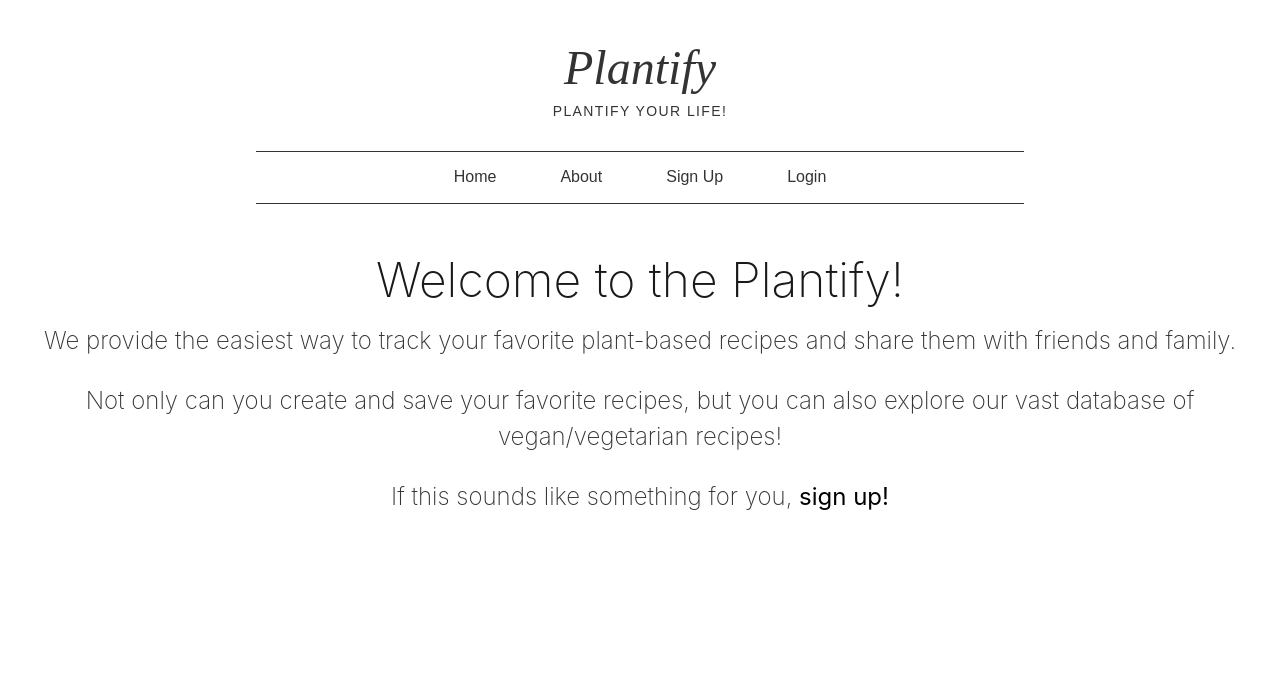
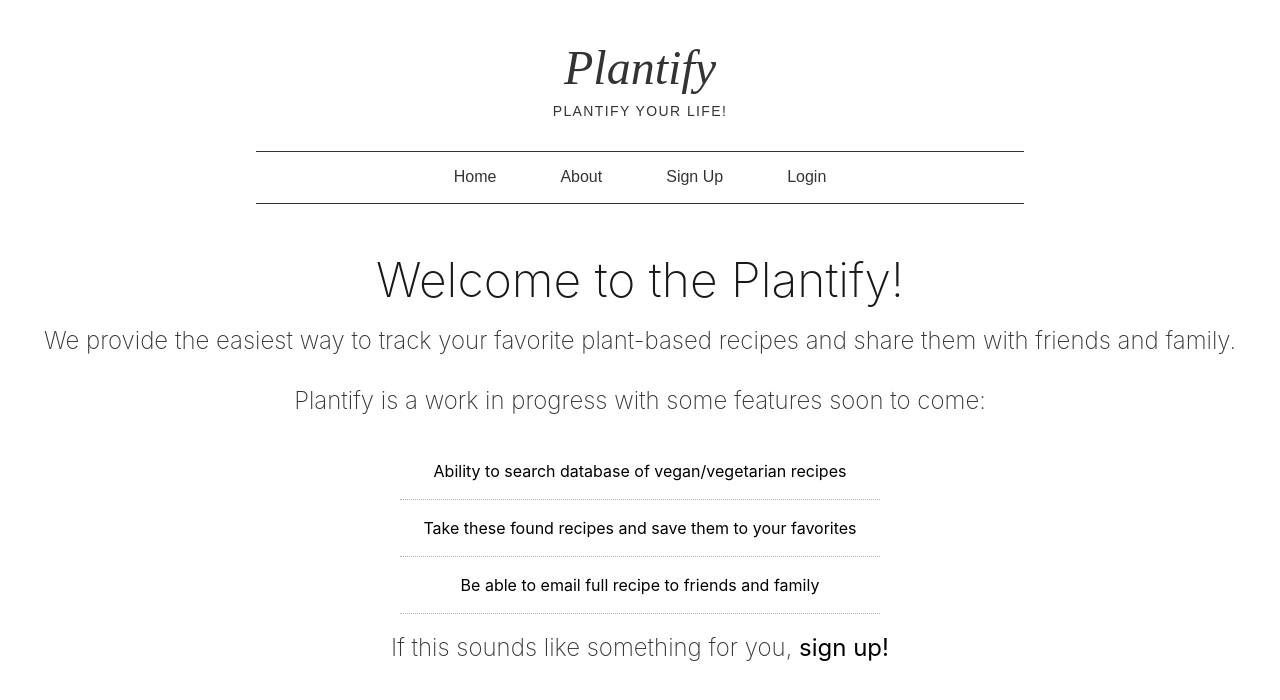
Before and after one commit to bthornton505/Plantify, a React (Create React App) app in the folder pbc-client/: page / in a window 1280 px wide. Shown: the top 700 px of the page. Built offline with nearby package versions, Linux system fonts and the light colour scheme.

Commit message:
updated the landing page to include new features coming

```diff
--- a/pbc-client/src/components/LandingPage.js
+++ b/pbc-client/src/components/LandingPage.js
@@ -15,8 +15,19 @@ const LandingPage= () => {
           We provide the easiest way to track your favorite plant-based recipes and share them with friends and family.
         </p>
         <p className="f5 f4-m f3-l fw2 black-80 mt0 lh-copy">
-          Not only can you create and save your favorite recipes, but you can also explore our vast database of vegan/vegetarian recipes!
+          Plantify is a work in progress with some features soon to come:
         </p>
+          <ul className="list pl0 measure center">
+            <li className="lh-copy pv3 ba bl-0 bt-0 br-0 b--dotted b--black-30">
+              Ability to search database of vegan/vegetarian recipes
+            </li>
+            <li className="lh-copy pv3 ba bl-0 bt-0 br-0 b--dotted b--black-30">
+              Take these found recipes and save them to your favorites
+            </li>
+            <li className="lh-copy pv3 ba bl-0 bt-0 br-0 b--dotted b--black-30">
+              Be able to email full recipe to friends and family
+            </li>
+          </ul>
         <p className="f5 f4-m f3-l fw2 black-80 mt0 lh-copy">
           If this sounds like something for you, <Link className="f5 f4-m f3-l fw4 black link hover-dark-green" to="signup">sign up!</Link>
         </p>
```
